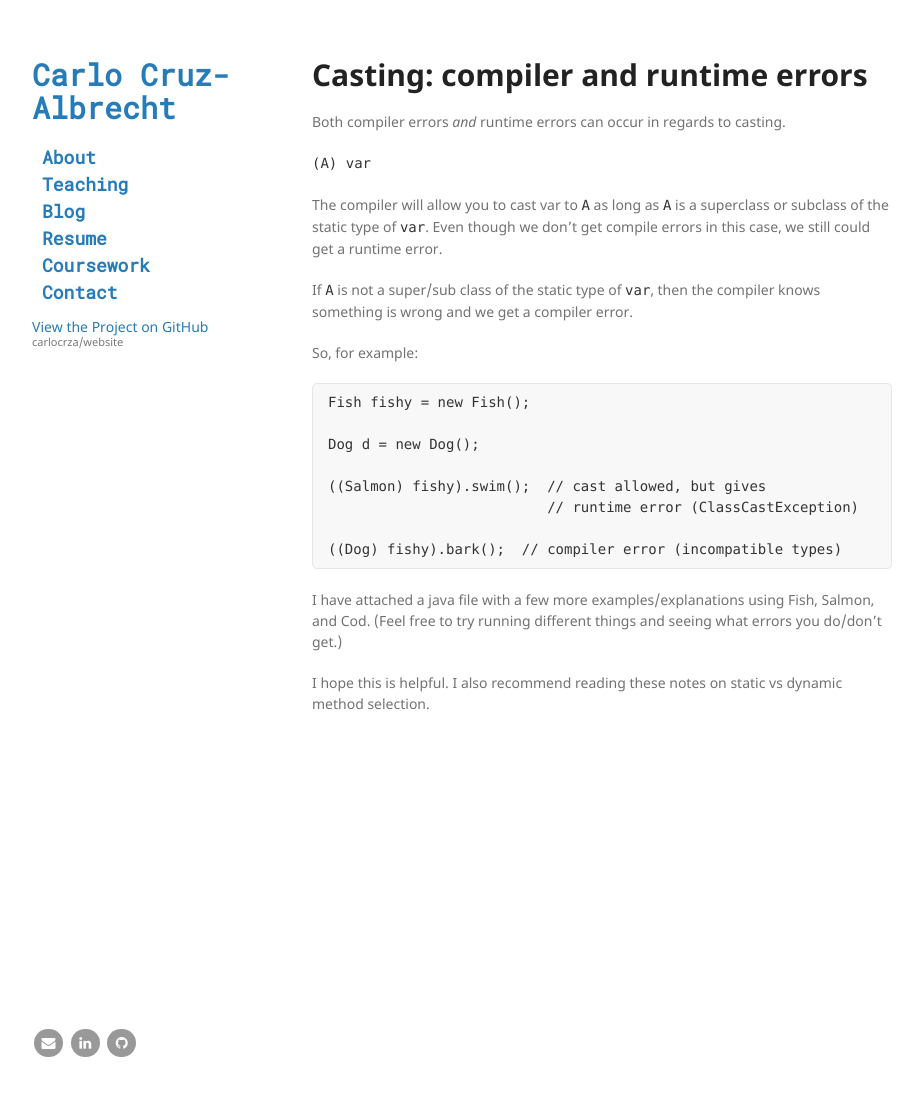
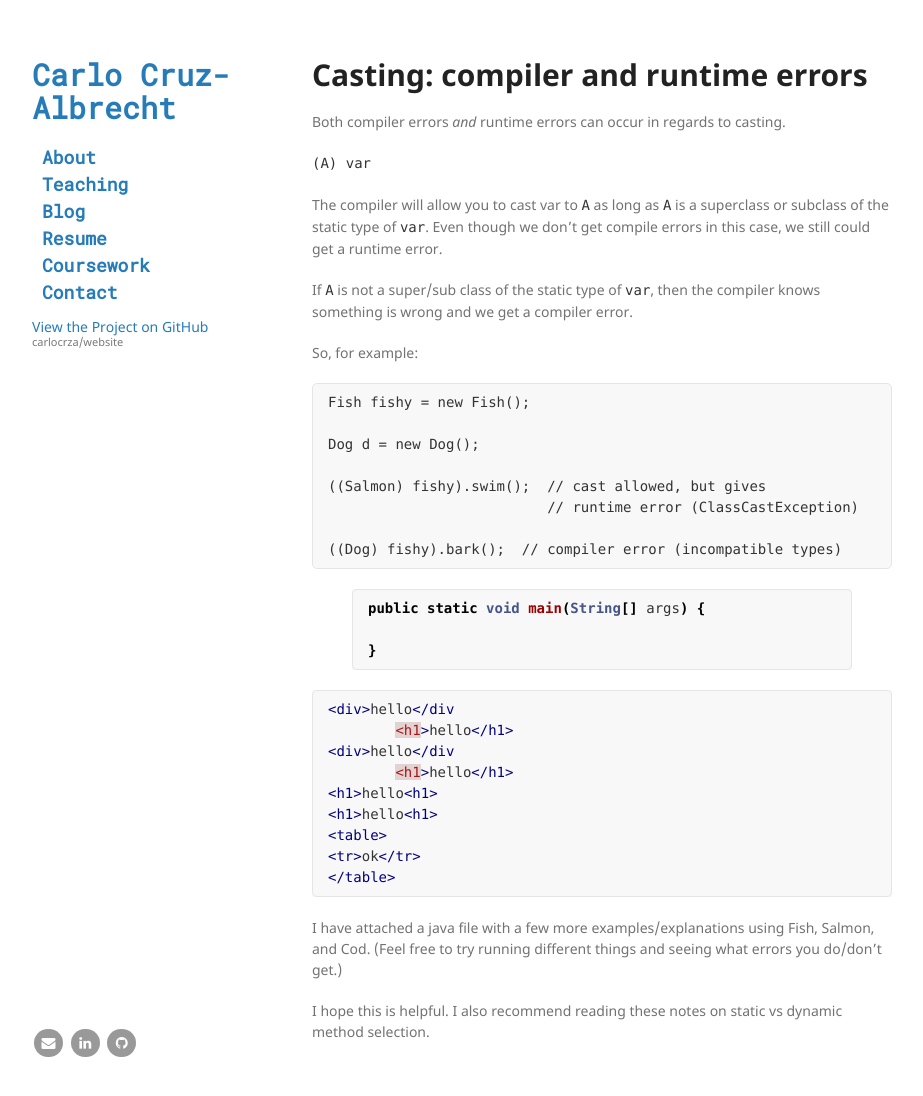
Before and after one commit to carlocrza/website, a Jekyll site: the page built from casting.md, in a window 1280 px wide and 1112 px high. Shown: the top 1096 px of the window, without its empty margins (178-1101 px from the left). Built offline with Jekyll 4.4.1, drawn with Linux system fonts in a browser that asks for light colours.

Commit message:
highlighting plz

````diff
--- a/_config.yml
+++ b/_config.yml
@@ -25,8 +25,13 @@ logo: /assets/img/carlo1.JPG
 # Build settings
 theme: jekyll-theme-minimal
 markdown: kramdown
+kramdown:
+  input: GFM
+  syntax_highlighter: rouge
 plugins:
   - jekyll-feed
+
+highlighter: rouge
 
 # Exclude from processing.
 # The following items will not be processed, by default. Create a custom list
--- a/casting.md
+++ b/casting.md
@@ -24,6 +25,24 @@ Dog d = new Dog();
 ((Dog) fishy).bark();  // compiler error (incompatible types)
 ```
 
+{% highlight java %}
+public static void main(String[] args) {
+
+}
+{% endhighlight %}
+
+```html
+<div>hello</div
+	<h1>hello</h1>
+<div>hello</div
+	<h1>hello</h1>
+<h1>hello<h1>
+<h1>hello<h1>
+<table>
+<tr>ok</tr>
+</table>
+```
+
 
 I have attached a java file with a few more examples/explanations using Fish, Salmon, and Cod. (Feel free to try running different things and seeing what errors you do/don't get.)
 
````
Also changed, not shown: other parts of casting.md (+1 -0 lines).
